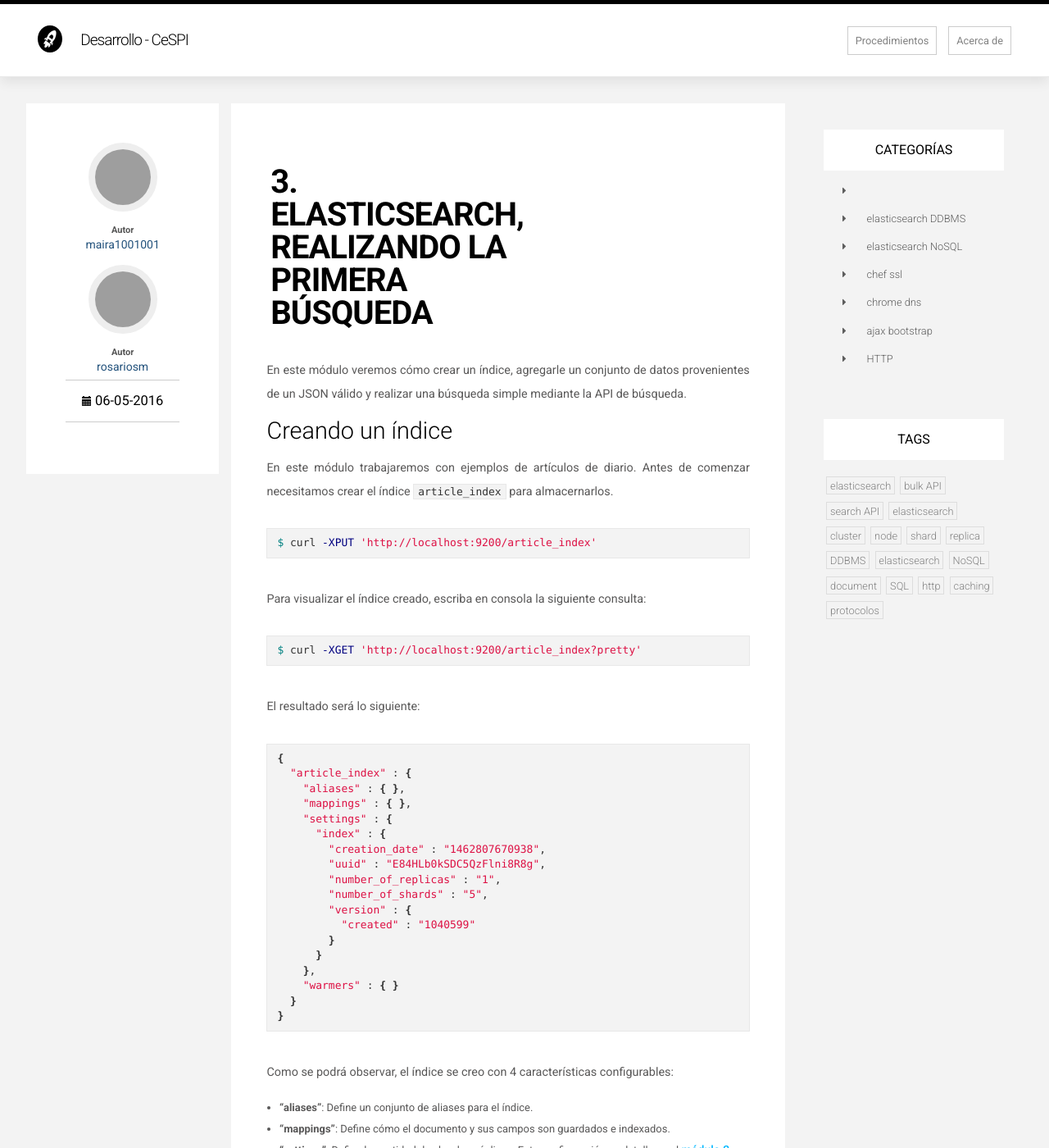
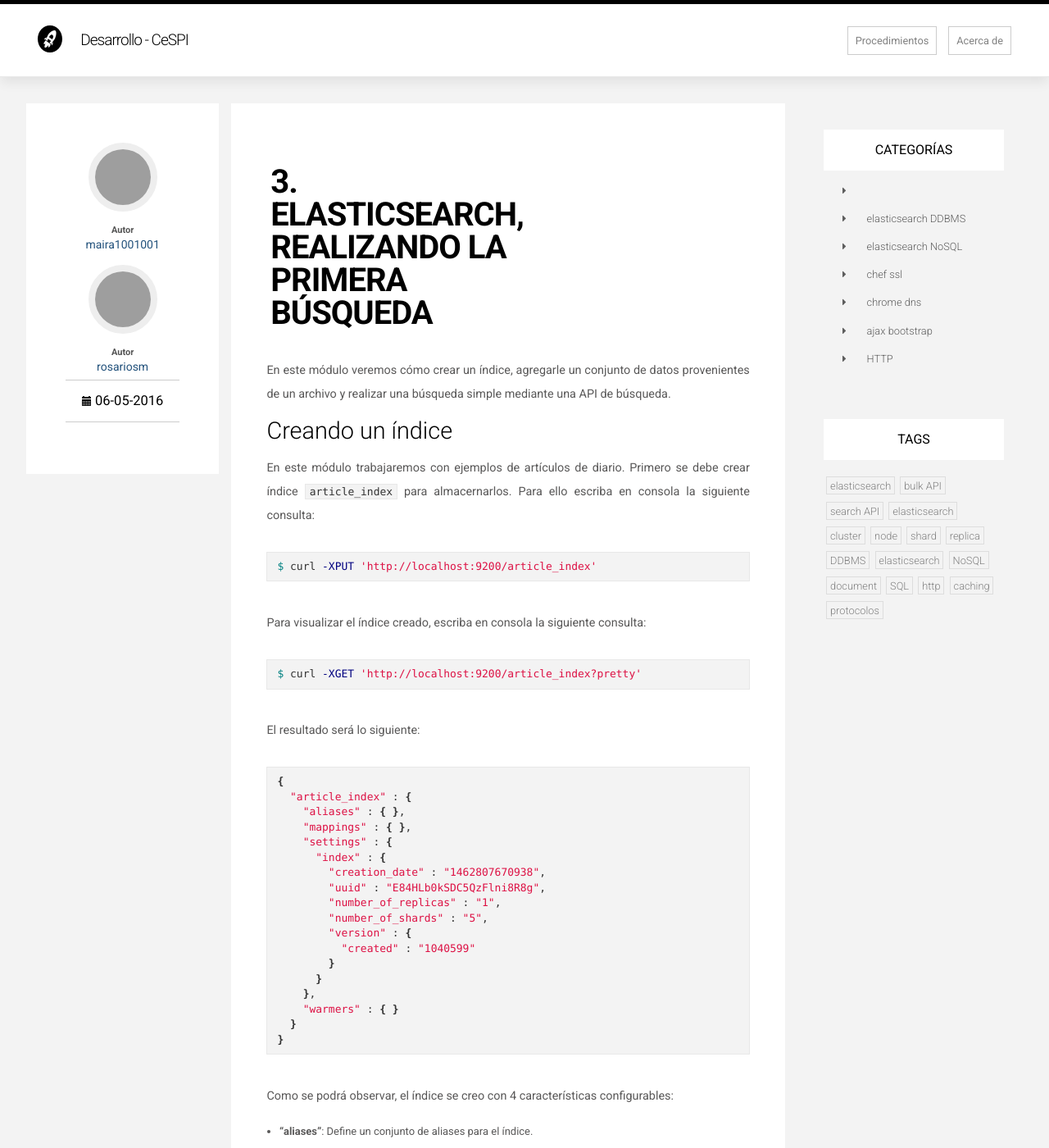
Before and after one commit to Desarrollo-CeSPI/desarrollo-cespi.github.io, a Jekyll site: the page built from _posts/2016-05-06-elasticsearch-module_3.md, in a window 1280 px wide and 1400 px high. Shown: the whole window at 82% size. Built offline with Jekyll 4.4.1, drawn with Linux system fonts in a browser that asks for light colours; nearby versions of some CDN libraries; some of the changed lines change nothing that is shown; some of the changed text lies outside the part shown; grey boxes are pictures that could not be loaded.

Commit message:
modify last section

```diff
--- a/_posts/2016-05-06-elasticsearch-module_3.md
+++ b/_posts/2016-05-06-elasticsearch-module_3.md
@@ -5,12 +5,12 @@
 tags: [elasticsearch, bulk API, search API]
 ---
 
-En este módulo veremos cómo crear un índice, agregarle un conjunto de datos provenientes de un JSON válido  <!-- more --> y realizar una búsqueda simple mediante la API de búsqueda.
+En este módulo veremos cómo crear un índice, agregarle un conjunto de datos provenientes de un archivo  <!-- more --> y realizar una búsqueda simple mediante una API de búsqueda.
 
 
 ## Creando un índice
 
-En este módulo trabajaremos con ejemplos de artículos de diario. Antes de comenzar necesitamos crear el índice  `article_index` para almacernarlos.
+En este módulo trabajaremos con ejemplos de artículos de diario. Primero se debe crear índice  `article_index` para almacernarlos. Para ello escriba en consola la siguiente consulta:
 
 {% highlight bash %}
 $ curl -XPUT 'http://localhost:9200/article_index'
@@ -52,7 +52,8 @@
 * **"settings"**: Define la cantidad de shards y réplicas. Esta configuración se detalla en el [módulo 2](http://www.desarrollo.unlp.edu.ar/elasticsearch/ddbms/2016/04/22/elasticsearch-module_2.html)
 * **"warmers"**: A partir de la version 2.3.0 estan obsoletos. Permiten preparar al índice para que pueda responder de forma más eficiente a requerimientos que contengan grandes manejos de datos.
 
-`article_index` se creo con la característica `settings` por defecto. En cambio `aliases`, `mappings` y `warmers`  faltan definir.
+`article_index` se creo con la característica `settings` por defecto. En cambio `aliases`, `mappings` y `warmers`  faltan configurar.
+
 
 
 ## bulk API: Cargando la BBDD con datos existentes
@@ -70,7 +71,7 @@
 {% endhighlight %}
 
 > NOTA
-> La línea final debe terminar con un salto de línea
+> La última línea debe terminar con un salto de línea
 
 El archivo va a estar conformado por *n* líneas. Cada línea es un documento JSON, y por lo tanto acepta una estructura JSON válida. Una línea empieza con un **action** y continua con un **request**, es decir, el archivo sigue ese orden. ¿Qué relación existe entre un **action** y un **request**? Por cada **request** existe un **action** correspondiente.
 
@@ -82,8 +83,8 @@
 
 El **request body** contiene los datos con los que se van a operar. Para nuestro ejemplo, cada request body contiene información de los artículos periodísticos.
 
-Como queremos indexar los artículos a `article_index`, se definen las siguiente características:
-1. el **action** a utilizar erá `index`. Esta operación permite crear nuevos documentos o reemplazarlos si ya existen.
+Como queremos indexar los artículos a `article_index`, se redefinen las siguiente características:
+1. el **action** a utilizar será `index`. Esta operación permite crear nuevos documentos o reemplazarlos si ya existen.
 2. la **metadata** que utilizaremos será `id` para poder identificar cada artículo univocamente.
 3. el **request body** contendrá los siguientes datos:
 
@@ -113,7 +114,7 @@
 Para indexar los datos deberá realizar el siguiente llamado a la *bulk API*:
 
 {% highlight bash %}
-curl -XPUT 'http://localhost:9200/article_index/politics/_bulk?pretty' --data-binary @articles.txt
+$ curl -XPUT 'http://localhost:9200/article_index/politics/_bulk?pretty' --data-binary @articles.txt
 {% endhighlight %}
 
 Como en el ejemplo estamos utilizando curl, debemos utilzar el flag --data-binary.
@@ -142,11 +143,11 @@
 {% endhighlight %}
 
 
+
 ### Búsqueda mediante un JSON estructurado
 
 Elasticsearch provee una muy completa Query DSL basada en JSON para escribir las consultas.
 Dentro del body va la consulta o [query](https://www.elastic.co/guide/en/elasticsearch/guide/current/query-dsl-intro.html). Una consulta típica tiene la siguiente estructura:
-
 
 {% highlight bash %}
 curl -XGET '<host>:<port>/<index>/<type>/_search?pretty' -d '
@@ -156,8 +157,7 @@
 '
 {% endhighlight %}
 
-Donde `"query"` es el comienzo de la consulta, y en `<consulta_personalizada>` va la estructura de la consulta.
-
+Donde `"query"` es el comienzo de la consulta, y en `<consulta_personalizada>` va la estructura de la consulta con el formato JSON.
 
 Por ejemplo, si deseamos buscar los artículos cuyos `title` o título contengan la palabra **"Cristina"**, se realiza la siguiente consulta:
 
```
